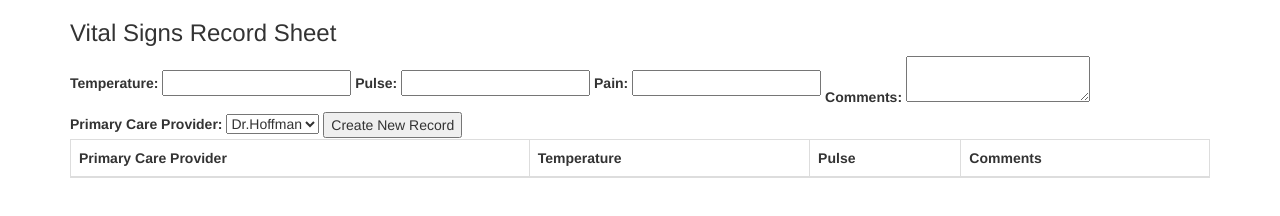
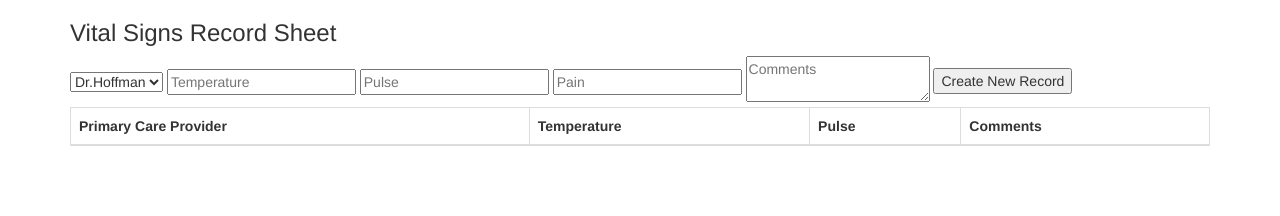
Before and after one commit to doakcovington/myEHR_frontend, a plain HTML site: page index.html in a window 1280 px wide. Drawn offline with nearby package versions, Linux system fonts and the light colour scheme; no server answers.

Commit message:
Added placeholders

```diff
--- a/index.html
+++ b/index.html
@@ -14,27 +14,27 @@
       <h3>Vital Signs Record Sheet</h3>
       <form class="form-inline">
         <div class="form-group">
-          <label for="temperature">Temperature:</label>
-          <input id='input-temperature' type="text" name="temperature" class="input-text">
-        </div>
-        <div class="form-group">
-          <label for="pulse">Pulse:</label>
-          <input id='input-pulse' type="text" name="pulse" class="input-text">
-        </div>
-        <div class="form-group">
-          <label for="pain">Pain:</label>
-          <input id='input-pain' type="text" name="pain" class="input-text">
-        </div>
-        <div class="form-group">
-          <label for="comments">Comments:</label>
-          <textarea id="input-comments" name="comments"></textarea>
-        </div>
-        <div class="form-group">
-          <label for="charts">Primary Care Provider:</label>
+          <!-- <label for="charts">Primary Care Provider:</label> -->
           <select id="charts" name="charts">
             <option value="1">Dr.Hoffman</option>
             <option value="2">Dr. Test</option>
           </select>
+        </div>
+        <div class="form-group">
+          <!-- <label for="temperature">Temperature:</label> -->
+          <input id='input-temperature' type="text" name="temperature" class="input-text" placeholder="Temperature">
+        </div>
+        <div class="form-group">
+          <!-- <label for="pulse">Pulse:</label> -->
+          <input id='input-pulse' type="text" name="pulse" class="input-text" placeholder="Pulse">
+        </div>
+        <div class="form-group">
+          <!-- <label for="pain">Pain:</label> -->
+          <input id='input-pain' type="text" name="pain" class="input-text" placeholder="Pain">
+        </div>
+        <div class="form-group">
+          <!-- <label for="comments">Comments:</label> -->
+          <textarea id="input-comments" name="comments" placeholder="Comments"></textarea>
         </div>
           <input id= 'create-button' type="submit" name="submit" value="Create New Record" class="submit">
       </form>
```
